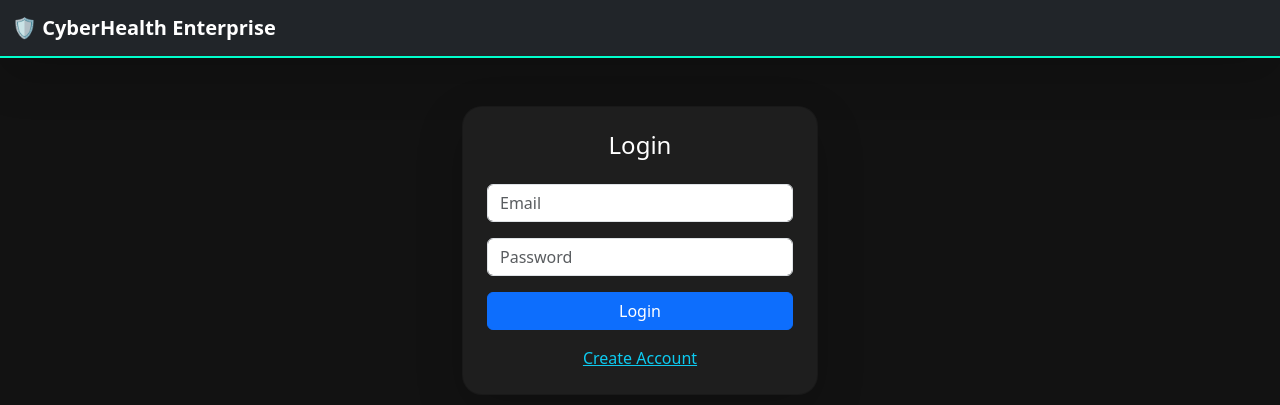
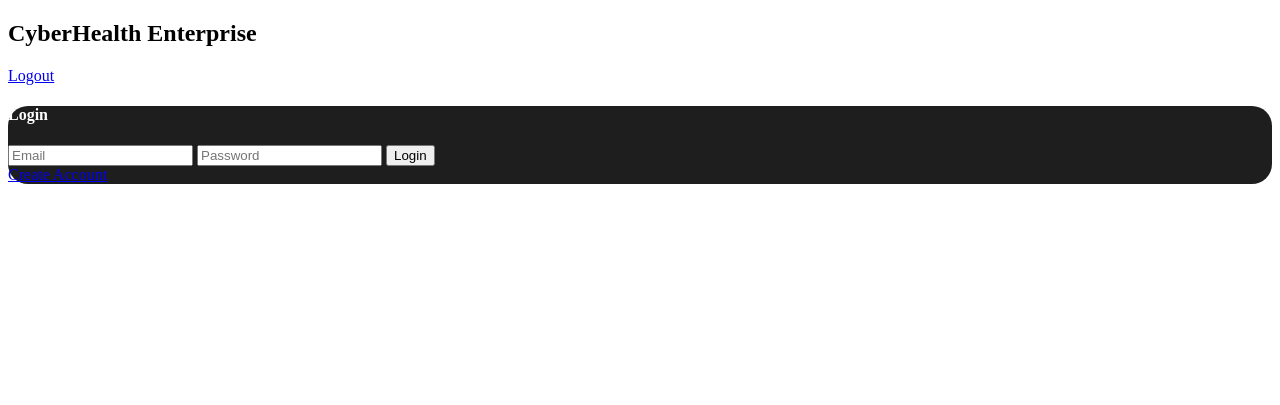
Before and after one commit to ankit18006/CyberHealth-IT-Dashboard, a Flask app: page /login in a window 1280 px wide. Shown: the top 405 px of the page. Run offline with Flask 3, Linux system fonts and the light colour scheme.

Commit message:
Update base.html

```diff
--- a/templates/base.html
+++ b/templates/base.html
@@ -1,40 +1,20 @@
 <!DOCTYPE html>
 <html>
 <head>
-<title>CyberHealth IT Dashboard</title>
-<meta name="viewport" content="width=device-width, initial-scale=1">
-
-<!-- Auto refresh 30 sec -->
-<meta http-equiv="refresh" content="30">
-
-<link href="https://cdn.jsdelivr.net/npm/bootstrap@5.3.2/dist/css/bootstrap.min.css" rel="stylesheet">
+<title>CyberHealth Enterprise</title>
+<link rel="stylesheet" href="{{ url_for('static', filename='style.css') }}">
 <script src="https://cdn.jsdelivr.net/npm/chart.js"></script>
-
-<link rel="stylesheet" href="{{ url_for('static', filename='style.css') }}">
 </head>
-
-<body class="dark-mode">
-
-<nav class="navbar navbar-dark bg-dark shadow-lg">
-<div class="container-fluid">
-<span class="navbar-brand fw-bold">🛡 CyberHealth Enterprise</span>
-
-<div>
-{% if session.get("role") == "admin" %}
-<a href="/admin" class="btn btn-warning btn-sm me-2">Admin Panel</a>
-{% endif %}
-
-{% if session.get("user_id") %}
-<a href="/logout" class="btn btn-danger btn-sm">Logout</a>
-{% endif %}
-</div>
-
-</div>
+<body>
+<nav>
+<h2>CyberHealth Enterprise</h2>
+<a href="/logout">Logout</a>
 </nav>
-
-<div class="container mt-4">
+<div class="container">
 {% block content %}{% endblock %}
 </div>
-
+<script>
+setInterval(() => location.reload(), 30000);
+</script>
 </body>
 </html>
```
